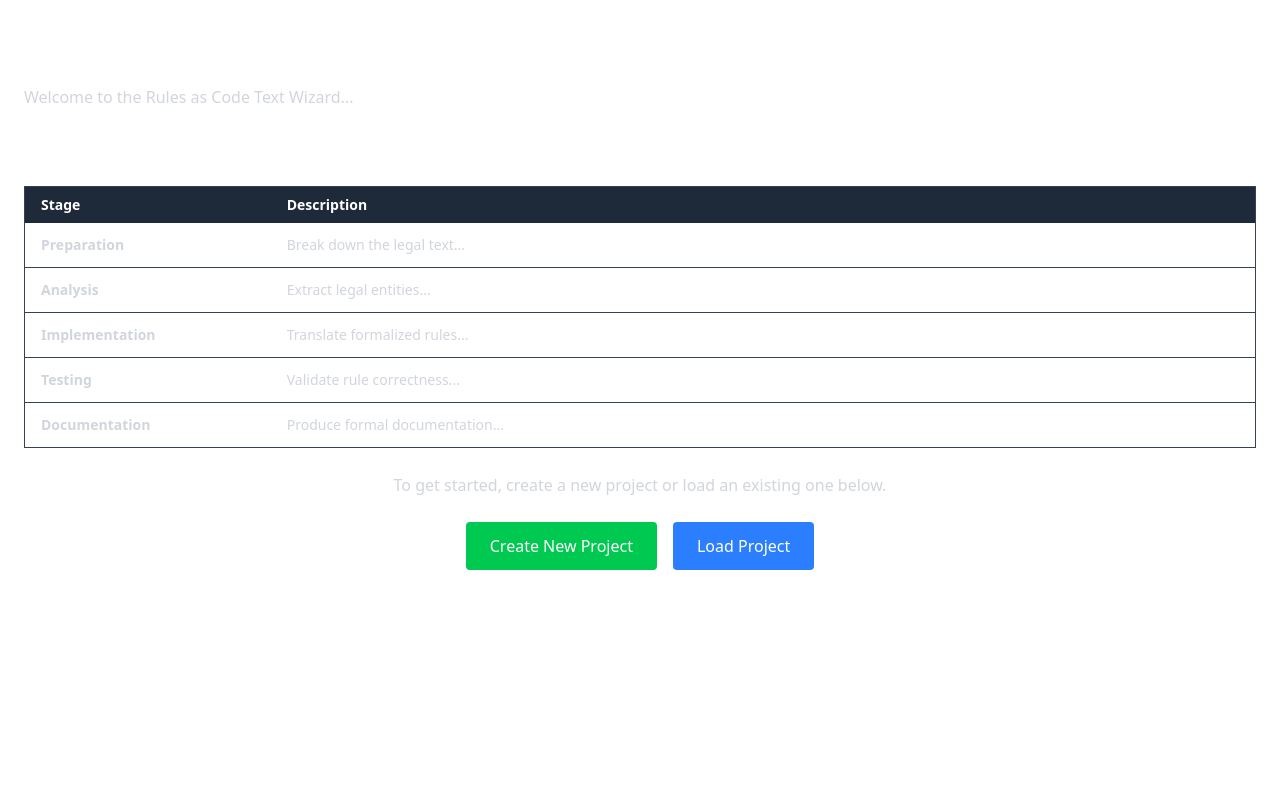
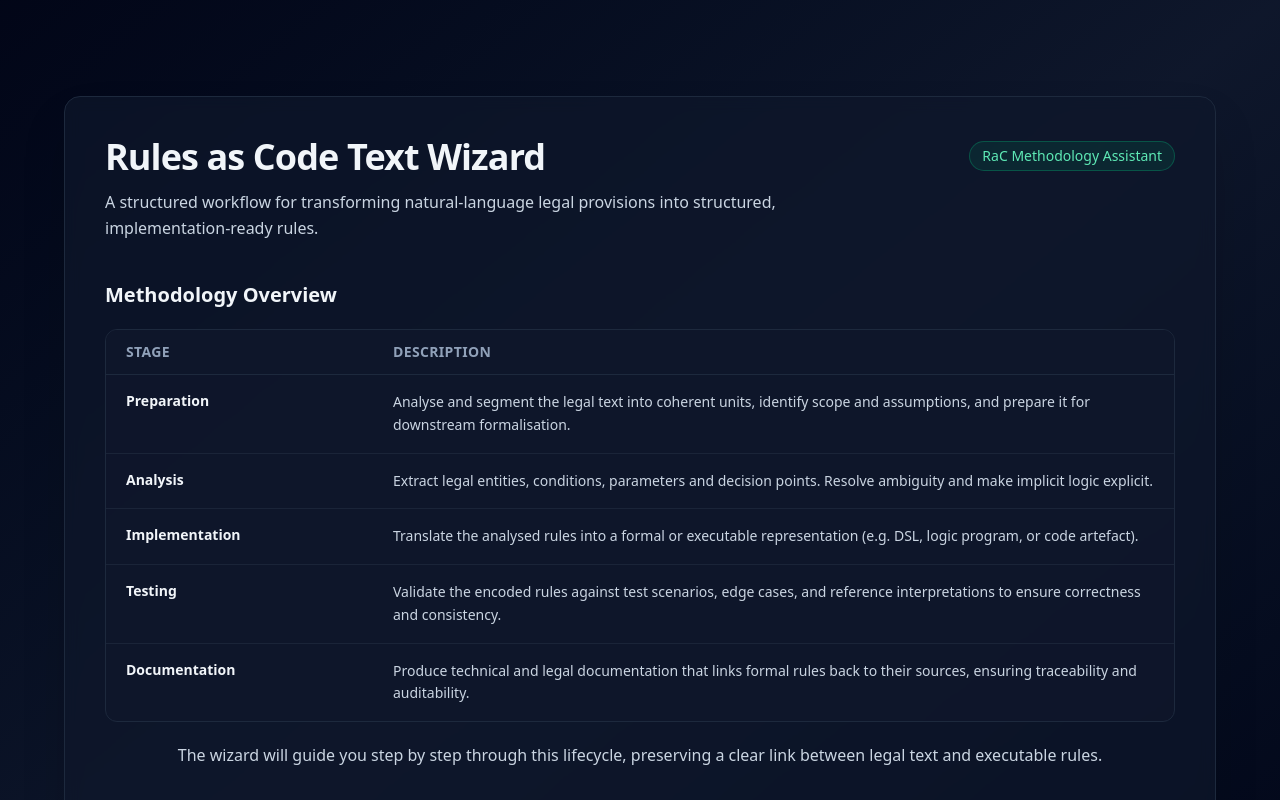
Before and after one commit to ntua-el20119/Thesis, a Next.js app in the folder RulesAsCodeApp/rules-as-code-app/: page / in a window 1280 px wide. Shown: the top 800 px of the page. Built offline with nearby package versions, Linux system fonts and the light colour scheme.

Commit message:
New StartingPage.tsx

```diff
--- a/RulesAsCodeApp/rules-as-code-app/src/app/page.tsx
+++ b/RulesAsCodeApp/rules-as-code-app/src/app/page.tsx
@@ -7,7 +7,7 @@ import { methodology, Step } from "@/lib/types";
 import StartingPage from "@/pages/StartingPage";
 import StageNavigator from "@/components/StageNavigator";
 import { usePhaseExpansion } from "@/pages/usePhaseExpansion";
-import ProjectStatus from "@/components/ProjectStatus";
+import ProjectStatus from "@/components/projects/ProjectStatus";
 
 interface Project {
   id: number;
@@ -180,6 +180,7 @@ export default function Home() {
   // - Observability:
   //     - Rich logs of inputs, transitions, and post-conditions for debugging.
   // --------------------------------------------------------------------------
+
   const selectProject = async (project: Project) => {
     console.log("[DEBUG] Selecting project:", {
       id: project.id,
--- /dev/null
+++ b/RulesAsCodeApp/rules-as-code-app/src/components/projects/NewProject.tsx
@@ -0,0 +1,97 @@
+"use client";
+
+import React, { useEffect } from "react";
+
+/**
+ * NewProject
+ * ----------
+ * Encapsulates the submitCreate logic that originally lived inside page.tsx.
+ * It exposes a ready-to-use submitCreate() function (no arguments) to the
+ * parent via the `onReady` callback and reads `newName` from props.
+ */
+
+interface NewProjectProps {
+  newName: string; // <-- we read the current project name from here
+
+  setProjectId: (id: number) => void;
+  setProjectName: (name: string) => void;
+  setStarted: (v: boolean) => void;
+  setStepContent: (
+    phase: string,
+    stepName: string,
+    content: any,
+    input?: string,
+    output?: string,
+    approved?: boolean
+  ) => void;
+  setCurrentStep: (phase: string, step: string) => void;
+  initPhaseExpansion: () => void;
+  setShowCreate: (open: boolean) => void;
+  setNewName: (name: string) => void;
+
+  // Parent receives the zero-arg function here
+  onReady: (submitCreate: () => Promise<void>) => void;
+}
+
+export default function NewProject({
+  newName,
+  setProjectId,
+  setProjectName,
+  setStarted,
+  setStepContent,
+  setCurrentStep,
+  initPhaseExpansion,
+  setShowCreate,
+  setNewName,
+  onReady,
+}: NewProjectProps) {
+  // This mirrors your original submitCreate, but now it takes NO arguments.
+  const submitCreate = async (): Promise<void> => {
+    if (!newName.trim()) {
+      console.log("[DEBUG] Create project skipped: Empty project name");
+      return;
+    }
+
+    try {
+      console.log("[DEBUG] Creating new project with name:", newName.trim());
+      const res = await fetch("/api/projects", {
+        method: "POST",
+        headers: { "Content-Type": "application/json" },
+        body: JSON.stringify({ name: newName.trim() }),
+      });
+
+      if (!res.ok) {
+        console.warn("[DEBUG] Create project failed:", await res.text());
+        alert("Name already in use or server error.");
+        return;
+      }
+
+      const proj = await res.json();
+      console.log("[DEBUG] Project created:", { id: proj.id, name: proj.name });
+
+      setProjectId(proj.id);
+      setProjectName(proj.name);
+      setStarted(true);
+
+      // Ensure first step is present in the store for a brand-new project.
+      setStepContent("Preparation", "Segment Text", {}, "", "", false);
+
+      setCurrentStep("Preparation", "Segment Text");
+      initPhaseExpansion();
+      setShowCreate(false);
+      setNewName("");
+    } catch (err) {
+      console.error("[DEBUG] Error creating project:", err);
+    }
+  };
+
+  // Expose the zero-arg function to the parent once on mount
+  useEffect(() => {
+    onReady(submitCreate);
+    // we intentionally omit submitCreate from deps to avoid re-registering on every render
+    // eslint-disable-next-line react-hooks/exhaustive-deps
+  }, [onReady]);
+
+  // This component has no UI; it only wires logic.
+  return null;
+}
--- a/RulesAsCodeApp/rules-as-code-app/src/components/ProjectStatus.tsx
+++ b/RulesAsCodeApp/rules-as-code-app/src/components/projects/ProjectStatus.tsx
@@ -28,6 +28,11 @@ interface ProjectStatusProps {
     output?: string,
     approved?: boolean
   ) => void;
+
+  onActionsReady?: (actions: {
+    submitCreate: (newName: string) => Promise<void>;
+    selectProject: (project: Project) => Promise<void>;
+  }) => void;
 }
 
 /**
--- a/RulesAsCodeApp/rules-as-code-app/src/pages/StartingPage.tsx
+++ b/RulesAsCodeApp/rules-as-code-app/src/pages/StartingPage.tsx
@@ -1,7 +1,7 @@
 "use client";
 
 import React from "react";
-import Modal from "@/components/Modal"; // keep your current import path
+import Modal from "@/components/Modal";
 import { methodology } from "@/lib/types";
 
 interface Project {
@@ -29,8 +29,11 @@ interface StartingPageProps {
 /**
  * StartingPage
  * ------------
- * This component renders the entire "Onboarding / Pre-start Mode" UI that lived inside Home.
- * It keeps the same comments and structure; Home simply passes the state/handlers as props.
+ * Onboarding / Pre-start Mode
+ * - Non-interactive methodology summary
+ * - Entry points for:
+ *    * Creating a new project (modal with text input)
+ *    * Loading an existing project (modal with selectable list)
  */
 export default function StartingPage({
   showCreate,
@@ -43,95 +46,160 @@ export default function StartingPage({
   submitCreate,
   selectProject,
 }: StartingPageProps) {
-  // --------------------------------------------------------------------------
-  // Onboarding / Pre-start Mode
-  // - Renders a non-interactive methodology summary and entry points for:
-  //     * Creating a new project (modal with text input)
-  //     * Loading an existing project (modal with selectable list)
-  // - UX principle: minimize initial friction; explain stages before starting.
-  // --------------------------------------------------------------------------
   return (
-    <div className="container mx-auto p-6 text-white">
-      <h1 className="text-3xl font-bold mb-6 text-center">
+    <div className="min-h-screen w-full bg-gradient-to-br from-slate-950 via-slate-900 to-slate-950 text-slate-100 flex justify-center px-4 py-16 md:py-24">
+      <div className="max-w-6xl w-full">
+        {/* Main card */}
+        <div className="bg-slate-900/70 border border-slate-800 rounded-2xl shadow-2xl backdrop-blur-sm px-6 py-8 md:px-10 md:py-10 space-y-10">
+          {/* Header */}
+          <header className="flex flex-col md:flex-row md:items-start md:justify-between gap-6">
+            <div className="space-y-3">
+              <h1 className="text-3xl md:text-4xl font-semibold tracking-tight">
                 Rules as Code Text Wizard
               </h1>
-      <p className="mb-6 leading-relaxed text-gray-300">
-        Welcome to the Rules as Code Text Wizard...
+              <p className="text-sm md:text-base text-slate-300 max-w-3xl leading-relaxed">
+                A structured workflow for transforming natural-language legal
+                provisions into structured, implementation-ready rules.
               </p>
-      <h2 className="text-xl font-semibold mt-8 mb-4 text-white text-center">
+            </div>
+            <div className="flex flex-col items-start md:items-end gap-2 text-xs md:text-sm mt-1">
+              <span className="inline-flex items-center rounded-full border border-emerald-500/30 bg-emerald-500/10 px-3 py-1 font-medium text-emerald-300">
+                RaC Methodology Assistant
+              </span>
+            </div>
+          </header>
+
+          {/* Methodology Overview */}
+          <section className="space-y-5">
+            <div className="flex flex-col md:flex-row md:items-end md:justify-between gap-2">
+              <h2 className="text-lg md:text-xl font-semibold text-slate-100">
                 Methodology Overview
               </h2>
-      <div className="overflow-x-auto mb-6">
-        <table className="w-full table-auto border border-gray-700 text-left text-sm text-gray-300">
-          <thead className="bg-gray-800 text-white">
+            </div>
+
+            <div className="overflow-hidden rounded-xl border border-slate-800 bg-slate-900/80">
+              <table className="w-full table-auto text-left text-sm text-slate-200">
+                <thead className="bg-slate-900/90 border-b border-slate-800">
                   <tr>
-              <th className="px-4 py-2 w-1/5">Stage</th>
-              <th className="px-4 py-2">Description</th>
+                    <th className="px-5 py-3 w-1/4 text-xs md:text-sm font-semibold uppercase tracking-wide text-slate-400">
+                      Stage
+                    </th>
+                    <th className="px-5 py-3 text-xs md:text-sm font-semibold uppercase tracking-wide text-slate-400">
+                      Description
+                    </th>
                   </tr>
                 </thead>
-          <tbody className="divide-y divide-gray-700">
+                <tbody className="divide-y divide-slate-800/80">
                   {Object.entries(methodology).map(([phase, _]) => (
-              <tr key={phase}>
-                <td className="px-4 py-3 font-bold">{phase}</td>
-                <td className="px-4 py-3">
-                  {phase === "Preparation" && "Break down the legal text..."}
-                  {phase === "Analysis" && "Extract legal entities..."}
+                    <tr
+                      key={phase}
+                      className="hover:bg-slate-800/60 transition-colors"
+                    >
+                      <td className="px-5 py-4 font-semibold text-slate-100 align-top">
+                        {phase}
+                      </td>
+                      <td className="px-5 py-4 text-slate-300 text-sm leading-relaxed">
+                        {phase === "Preparation" &&
+                          "Analyse and segment the legal text into coherent units, identify scope and assumptions, and prepare it for downstream formalisation."}
+                        {phase === "Analysis" &&
+                          "Extract legal entities, conditions, parameters and decision points. Resolve ambiguity and make implicit logic explicit."}
                         {phase === "Implementation" &&
-                    "Translate formalized rules..."}
-                  {phase === "Testing" && "Validate rule correctness..."}
+                          "Translate the analysed rules into a formal or executable representation (e.g. DSL, logic program, or code artefact)."}
+                        {phase === "Testing" &&
+                          "Validate the encoded rules against test scenarios, edge cases, and reference interpretations to ensure correctness and consistency."}
                         {phase === "Documentation" &&
-                    "Produce formal documentation..."}
+                          "Produce technical and legal documentation that links formal rules back to their sources, ensuring traceability and auditability."}
                       </td>
                     </tr>
                   ))}
                 </tbody>
               </table>
             </div>
-      <p className="mb-6 leading-relaxed text-gray-300 text-center">
-        To get started, create a new project or load an existing one below.
+
+            <p className="text-center text-sm md:text-base text-slate-300 mt-4 leading-relaxed">
+              The wizard will guide you step by step through this lifecycle,
+              preserving a clear link between legal text and executable rules.
             </p>
-      <div className="flex gap-4 justify-center">
-        {/* Entry points: create or load workflows */}
+          </section>
+
+          {/* Call to action */}
+          <section className="pt-2">
+            <p className="mb-4 text-center text-sm text-slate-400">
+              Choose how you want to proceed:
+            </p>
+            <div className="flex flex-col sm:flex-row gap-4 justify-center">
               <button
                 onClick={() => setShowCreate(true)}
-          className="px-6 py-3 bg-green-500 rounded hover:bg-green-600"
+                className="inline-flex items-center justify-center rounded-full px-7 py-3 text-sm font-medium bg-emerald-500 hover:bg-emerald-600 text-slate-900 shadow-lg shadow-emerald-500/25 transition-colors"
               >
                 Create New Project
               </button>
               <button
                 onClick={() => setShowLoad(true)}
-          className="px-6 py-3 bg-blue-500 rounded hover:bg-blue-600"
+                className="inline-flex items-center justify-center rounded-full px-7 py-3 text-sm font-medium border border-slate-600 bg-slate-900 hover:bg-slate-800 text-slate-100 shadow-md shadow-slate-900/40 transition-colors"
               >
-          Load Project
+                Load Existing Project
               </button>
+            </div>
+          </section>
+        </div>
       </div>
 
       {/* Modal: Create Project (controlled by showCreate) */}
       <Modal open={showCreate} onClose={() => setShowCreate(false)}>
-        <h2 className="text-xl font-semibold mb-4">Create New Project</h2>
+        <div className="space-y-4">
+          <h2 className="text-lg md:text-xl font-semibold text-slate-100">
+            Create New Project
+          </h2>
+          <p className="text-sm text-slate-400">
+            Define a descriptive project name. You can later associate this
+            project with specific regulations, articles, or use cases.
+          </p>
+          <div className="space-y-2">
+            <label className="block text-xs font-medium text-slate-300">
+              Project name
+            </label>
             <input
               value={newName}
               onChange={(e) => setNewName(e.target.value)}
-          placeholder="Project name"
-          className="w-full p-2 bg-gray-700 rounded"
+              placeholder="e.g. Student Meal Eligibility – KYA Φ5/68535/Β3/2012"
+              className="w-full rounded-lg border border-slate-700 bg-slate-900 px-3 py-2 text-sm text-slate-100 placeholder:text-slate-500 focus:outline-none focus:ring-2 focus:ring-emerald-500 focus:border-transparent"
             />
+          </div>
+          <div className="flex justify-end gap-2 pt-2">
+            <button
+              onClick={() => setShowCreate(false)}
+              className="px-4 py-2 text-sm rounded-full border border-slate-600 bg-slate-900 hover:bg-slate-800 text-slate-100"
+            >
+              Cancel
+            </button>
             <button
               onClick={submitCreate}
-          className="mt-4 px-4 py-2 bg-blue-600 rounded hover:bg-blue-700"
+              className="px-5 py-2 text-sm font-medium rounded-full bg-emerald-500 hover:bg-emerald-600 text-slate-900 shadow-md shadow-emerald-500/30"
             >
-          Save
+              Create Project
             </button>
+          </div>
+        </div>
       </Modal>
 
       {/* Modal: Load Project (controlled by showLoad) */}
       <Modal open={showLoad} onClose={() => setShowLoad(false)}>
-        <h2 className="text-xl font-semibold mb-4">Load Project</h2>
+        <div className="space-y-4">
+          <h2 className="text-lg md:text-xl font-semibold text-slate-100">
+            Load Project
+          </h2>
+          <p className="text-sm text-slate-400">
+            Select an existing project to resume work on its legal text
+            preparation and rule encoding workflow.
+          </p>
+
           {projects.length ? (
-          <ul className="space-y-2">
+            <ul className="space-y-2 max-h-80 overflow-y-auto pr-1">
               {projects.map((p) => (
                 <li key={p.id}>
                   <button
-                  className="w-full text-left px-4 py-2 bg-gray-700 rounded hover:bg-gray-600"
+                    className="w-full text-left px-4 py-2 rounded-lg bg-slate-900 hover:bg-slate-800 border border-slate-700 text-sm text-slate-100 transition-colors"
                     onClick={() => {
                       console.log("[DEBUG] Load project button clicked:", {
                         id: p.id,
@@ -141,14 +209,27 @@ export default function StartingPage({
                       selectProject(p);
                     }}
                   >
-                  {p.name}
+                    <span className="font-medium">{p.name}</span>
                   </button>
                 </li>
               ))}
             </ul>
           ) : (
-          <p>You haven&apos;t created any projects.</p>
+            <p className="text-sm text-slate-400">
+              You have not created any projects yet. Create a new project first
+              and it will appear here.
+            </p>
           )}
+
+          <div className="flex justify-end pt-2">
+            <button
+              onClick={() => setShowLoad(false)}
+              className="px-4 py-2 text-sm rounded-full border border-slate-600 bg-slate-900 hover:bg-slate-800 text-slate-100"
+            >
+              Close
+            </button>
+          </div>
+        </div>
       </Modal>
     </div>
   );
```
Also changed, not shown: RulesAsCodeApp/rules-as-code-app/src/components/Modal.tsx (+9 -10 lines). Lines whose indentation alone changed are shown as unchanged.
